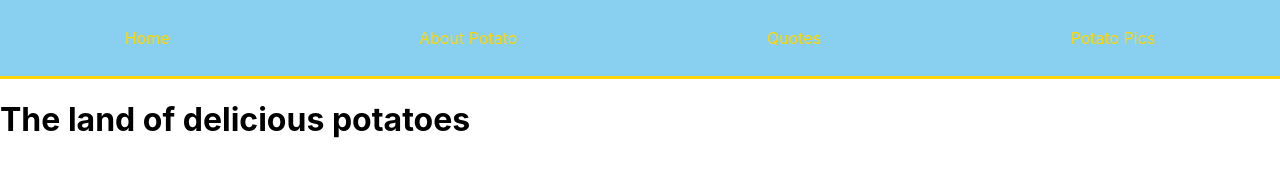
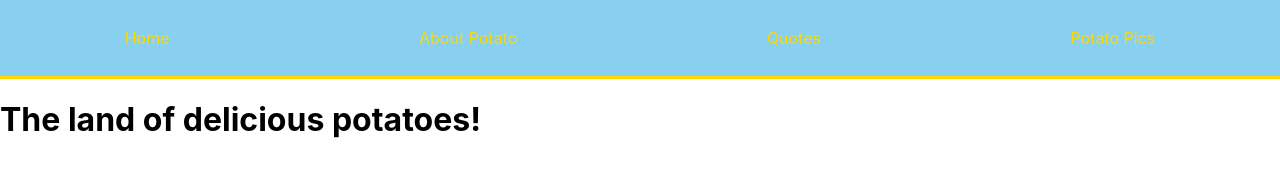
Before and after one commit to PotatoHalez/potato-paradise, a React (Create React App) app: page /PotatoPics in a window 1280 px wide. Shown: the top 170 px of the page. Built offline with nearby package versions, Linux system fonts and the light colour scheme; the HTML template or start-up script is replaced by a standard one.

Commit message:
Excited !

```diff
--- a/src/pages/PotatoPics.js
+++ b/src/pages/PotatoPics.js
@@ -5,7 +5,7 @@ const PotatoPics = () => {
 
     return (
         <>
-    <h1> The land of delicious potatoes </h1>
+    <h1> The land of delicious potatoes! </h1>
     <div className='potatoFeast'>
         <img src='images/potatofeast.jpeg' alt='Potato Feast' />
     </div>
```
